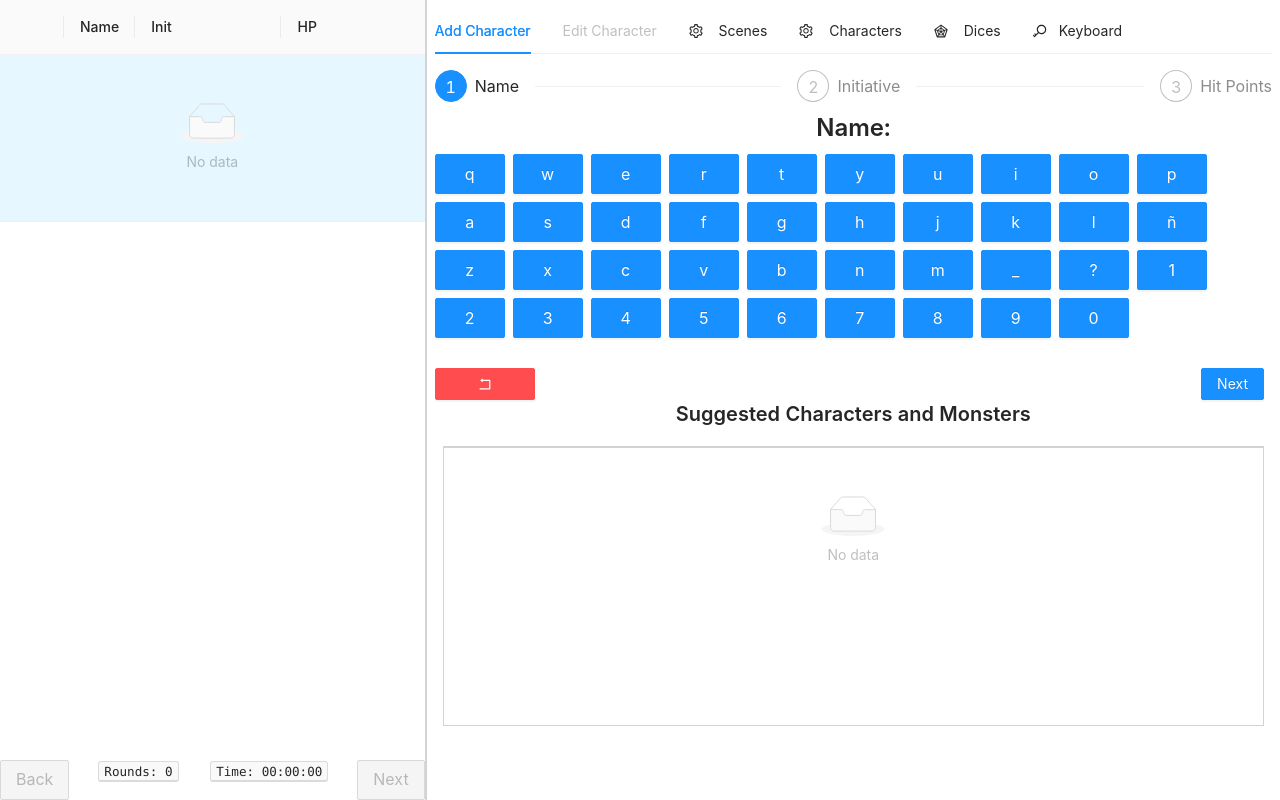
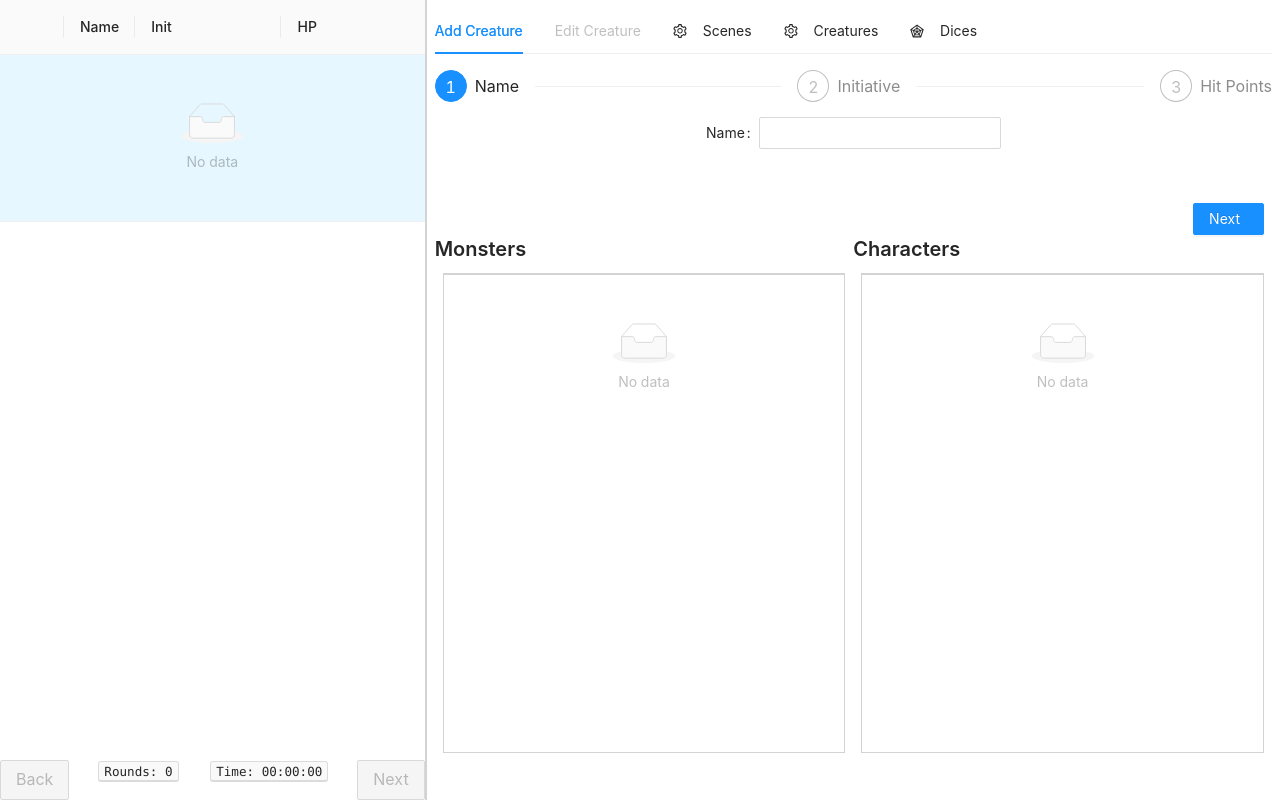
Before and after one commit to santiagoclv/dnd-combat-tracker, a React (Create React App) app: page / in a window 1280 px wide. Built offline with nearby package versions, Linux system fonts and the light colour scheme.

Commit message:
changes over form for initiative

```diff
--- a/src/App.js
+++ b/src/App.js
@@ -1,7 +1,7 @@
 import { useEffect, useState } from 'react';
 import 'antd/dist/antd.min.css';
-import { Row, Col, Tabs, Switch, Typography } from 'antd';
-import { SettingOutlined, RadarChartOutlined, KeyOutlined } from '@ant-design/icons';
+import { Row, Col, Tabs } from 'antd';
+import { SettingOutlined, RadarChartOutlined } from '@ant-design/icons';
 
 import Dices from './components/Dices/Dices';
 import ListCharacters from './components/ListCharacters/ListCharacters';
@@ -11,17 +11,14 @@ import ManageScenes from './components/ManageScenes/ManageScenes';
 import ManageCharacters from './components/ManageCharacters/ManageCharacters';
 import {
     useStateValueInitiatives as useStateInitValue,
-    useStateValueKeyboard as useStateKBValue,
     ContextWrapper
 } from './state-manager/context';
 
 import './App.css';
 
-const { Text } = Typography;
 const { TabPane } = Tabs;
 
 const App = () => {
-    const { isKeyboardMode, setKeyboardMode } = useStateKBValue();
     const [{ selected }] = useStateInitValue();
     const [activeTab, setTab] = useState("2");
 
@@ -46,29 +43,20 @@ const App = () => {
                 }}
             >
                 <Tabs style={{ padding: 8 }}  onChange={setTab} activeKey={activeTab}>
-                    <TabPane tab="Add Character" key="2">
+                    <TabPane tab="Add Creature" key="2">
                         <AddCharacter />
                     </TabPane>
-                    <TabPane disabled={!selected} tab="Edit Character" key="1">
+                    <TabPane disabled={!selected} tab="Edit Creature" key="1">
                         <EditCharacter />
                     </TabPane>
                     <TabPane tab={<><SettingOutlined /> Scenes</>} key="3">
                         <ManageScenes />
                     </TabPane>
-                    <TabPane tab={<><SettingOutlined /> Characters</>} key="4">
+                    <TabPane tab={<><SettingOutlined /> Creatures</>} key="4">
                         <ManageCharacters />
                     </TabPane>
                     <TabPane tab={<><RadarChartOutlined /> Dices</>} key="5">
                         <Dices />
-                    </TabPane>
-                    <TabPane tab={<><KeyOutlined />Keyboard</>} key="6">
-                        <Text>Screen Keyboard:  </Text>
-                        <Switch
-                            checkedChildren="ON"
-                            checked={isKeyboardMode}
-                            onChange={(checked) => setKeyboardMode(checked)}
-                            title="KB Mode"
-                        />
                     </TabPane>
                 </Tabs>
             </Col>
--- a/src/components/AddCharacter/AddCharacter.js
+++ b/src/components/AddCharacter/AddCharacter.js
@@ -1,6 +1,6 @@
 import { useState, useCallback } from 'react';
-import { Button, Steps, Typography, Row, Col } from 'antd';
-import { DeleteOutlined, RollbackOutlined } from '@ant-design/icons';
+import { Button, Steps } from 'antd';
+import { RollbackOutlined } from '@ant-design/icons';
 
 import SuggestedCharacters from './components/SuggestedCharacters/SuggestedCharacters';
 import Initiative from './components/Initiative/Initiative';
@@ -10,16 +10,13 @@ import Name from './components/Name/Name';
 import { useStateValueCharacters, useStateValueInitiatives as useStateValue } from '../../state-manager/context';
 import {
     ADD_INITIATIVE,
-    DELETE_INPUT_HP,
-    DELETE_INPUT_INITIATIVE,
-    DELETE_INPUT_NAME
+    DELETE_INPUT_INITIATIVE
 } from '../../state-manager/initiatives/actions';
 import { ADD_CHARACTER } from '../../state-manager/characters/actions';
 
 import classes from './AddCharacter.module.css';
 
 const { Step } = Steps;
-const { Title } = Typography;
 
 const steps = [
     {
@@ -59,7 +56,9 @@ export default function AddCharacter() {
 
     return (
         <>
-            <Steps current={current}>
+            <Steps current={current} style={{
+                marginBottom: '15px'
+            }}>
                 {steps.map(item => (
                     <Step key={item.title} title={item.title} />
                 ))}
@@ -75,16 +74,6 @@ export default function AddCharacter() {
             }
             <section className={classes['steps-action']}>
                 {
-                    current === 0 &&
-                    <Button
-                        danger
-                        title="Delete last letter"
-                        style={{ width: '100px' }}
-                        type="primary" onClick={() => dispatch({ type: DELETE_INPUT_NAME })} >
-                        <RollbackOutlined />
-                    </Button>
-                }
-                {
                     current === 1 &&
                     <Button
                         danger
@@ -92,16 +81,6 @@ export default function AddCharacter() {
                         style={{ width: '100px' }}
                         type="primary" onClick={() => dispatch({ type: DELETE_INPUT_INITIATIVE })} >
                         <RollbackOutlined />
-                    </Button>
-                }
-                {
-                    current === 2 &&
-                    <Button
-                        danger
-                        title="Delete HP"
-                        style={{ width: '100px' }}
-                        type="primary" onClick={() => dispatch({ type: DELETE_INPUT_HP })} >
-                        <DeleteOutlined />
                     </Button>
                 }
 
@@ -134,11 +113,6 @@ export default function AddCharacter() {
                     </Button>
                 )}
             </section>
-            <Row justify="center">
-                <Col>
-                    <Title level={4}>Suggested Characters and Monsters</Title>
-                </Col>
-            </Row>
             <SuggestedCharacters />
         </>
     )
--- a/src/components/AddCharacter/AddCharacter.module.css
+++ b/src/components/AddCharacter/AddCharacter.module.css
@@ -9,3 +9,6 @@
 .steps-action :first-child {
     margin: 0 auto 0 0;
 }
+.steps-action :only-child {
+    margin: 0 8px 0 auto;
+}
--- a/src/components/AddCharacter/components/HitPoints/HitPoints.js
+++ b/src/components/AddCharacter/components/HitPoints/HitPoints.js
@@ -1,60 +1,25 @@
-import { Button, Row, Col, Typography } from 'antd';
-
-import { useStateValueInitiatives as useStateValue } from '../../../../state-manager/context';
+import { Row, Col, Form, InputNumber } from 'antd';
 import { WRITE_INPUT_HP } from '../../../../state-manager/initiatives/actions';
 
-const { Title } = Typography;
+import {
+    useStateValueInitiatives as useStateValue
+} from '../../../../state-manager/context';
 
-const buttons = [
-    { value: "1", type: WRITE_INPUT_HP },
-    { value: "2", type: WRITE_INPUT_HP },
-    { value: "3", type: WRITE_INPUT_HP },
-    { value: "4", type: WRITE_INPUT_HP },
-    { value: "5", type: WRITE_INPUT_HP },
-    { value: "6", type: WRITE_INPUT_HP },
-    { value: "7", type: WRITE_INPUT_HP },
-    { value: "8", type: WRITE_INPUT_HP },
-    { value: "9", type: WRITE_INPUT_HP },
-    {},
-    { value: "0", type: WRITE_INPUT_HP },
-];
+const Name = () => {
+    const [{ inputHitpoints }, dispatch] = useStateValue();
 
+    return (
+        <Row gutter={[16, 16]} justify="center">
+            <Col>
+                <Form.Item label="HP" name="hp" >
+                    <InputNumber
+                        onChange={(value) => dispatch({ type: WRITE_INPUT_HP, value })}
+                        value={inputHitpoints}
+                    />
+                </Form.Item>
+            </Col>
+        </Row>
+    );
+};
 
-function Keyboard() {
-    const [, dispatch] = useStateValue();
-    return (
-        <>
-            {buttons.map(({ type, value, Icon, danger }) => {
-                if (!type) return <Col span={8} key={"vacio"} />;
-                return (
-                    <Col span={8} key={value ?? type}>
-                        <Button
-                            danger={danger}
-                            size="large"
-                            title={value ?? undefined}
-                            style={{ minWidth: '70px', height: '100%' }}
-                            type="primary" onClick={() => dispatch({ type, value })} >
-                            {!!value ? value : <Icon />}
-                        </Button>
-                    </Col>
-                );
-            })}
-        </>
-    );
-}
-
-export default function HitPoints() {
-    const [{ inputHitpoints }] = useStateValue();
-    return (
-        <>
-            <Row gutter={[16, 16]} justify="center">
-                <Col span={8} >
-                    <Title style={{ margin: 10 }} level={3}>HP: {inputHitpoints}</Title>
-                </Col>
-            </Row>
-            <Row gutter={[8, 8]}>
-                <Keyboard />
-            </Row>
-        </>
-    );
-}
+export default Name;
--- a/src/components/AddCharacter/components/Name/Name.js
+++ b/src/components/AddCharacter/components/Name/Name.js
@@ -1,107 +1,25 @@
-import { Button, Row, Col, Typography, Input } from 'antd';
+import { Row, Col, Form, Input } from 'antd';
 
 import {
-    useStateValueInitiatives as useStateValue,
-    useStateValueKeyboard as useStateKBValue
+    useStateValueInitiatives as useStateValue
 } from '../../../../state-manager/context';
-import { WRITE_INPUT_NAME, SET_INPUT_NAME } from '../../../../state-manager/initiatives/actions';
-
-const { Title } = Typography;
-
-const buttonLetters = [
-    { value: "q", type: WRITE_INPUT_NAME },
-    { value: "w", type: WRITE_INPUT_NAME },
-    { value: "e", type: WRITE_INPUT_NAME },
-    { value: "r", type: WRITE_INPUT_NAME },
-    { value: "t", type: WRITE_INPUT_NAME },
-    { value: "y", type: WRITE_INPUT_NAME },
-    { value: "u", type: WRITE_INPUT_NAME },
-    { value: "i", type: WRITE_INPUT_NAME },
-    { value: "o", type: WRITE_INPUT_NAME },
-    { value: "p", type: WRITE_INPUT_NAME },
-    { value: "a", type: WRITE_INPUT_NAME },
-    { value: "s", type: WRITE_INPUT_NAME },
-    { value: "d", type: WRITE_INPUT_NAME },
-    { value: "f", type: WRITE_INPUT_NAME },
-    { value: "g", type: WRITE_INPUT_NAME },
-    { value: "h", type: WRITE_INPUT_NAME },
-    { value: "j", type: WRITE_INPUT_NAME },
-    { value: "k", type: WRITE_INPUT_NAME },
-    { value: "l", type: WRITE_INPUT_NAME },
-    { value: "ñ", type: WRITE_INPUT_NAME },
-    { value: "z", type: WRITE_INPUT_NAME },
-    { value: "x", type: WRITE_INPUT_NAME },
-    { value: "c", type: WRITE_INPUT_NAME },
-    { value: "v", type: WRITE_INPUT_NAME },
-    { value: "b", type: WRITE_INPUT_NAME },
-    { value: "n", type: WRITE_INPUT_NAME },
-    { value: "m", type: WRITE_INPUT_NAME },
-    { value: "_", type: WRITE_INPUT_NAME },
-    { value: "?", type: WRITE_INPUT_NAME },
-    { value: "1", type: WRITE_INPUT_NAME },
-    { value: "2", type: WRITE_INPUT_NAME },
-    { value: "3", type: WRITE_INPUT_NAME },
-    { value: "4", type: WRITE_INPUT_NAME },
-    { value: "5", type: WRITE_INPUT_NAME },
-    { value: "6", type: WRITE_INPUT_NAME },
-    { value: "7", type: WRITE_INPUT_NAME },
-    { value: "8", type: WRITE_INPUT_NAME },
-    { value: "9", type: WRITE_INPUT_NAME },
-    { value: "0", type: WRITE_INPUT_NAME },
-];
-
-function Keyboard({ extraWords }) {
-    const [, dispatch] = useStateValue();
-    return (
-        <>
-            {buttonLetters.concat(extraWords).map(({ type, value, Icon }) => {
-                return (
-                    <Col key={value}>
-                        <Button
-                            size="large"
-                            title={value ?? undefined}
-                            style={{ minWidth: '70px', height: '100%' }}
-                            type="primary" onClick={() => dispatch({ type, value })} >
-                            {!!value ? value : <Icon />}
-                        </Button>
-                    </Col>
-                );
-            })
-            }
-        </>
-    )
-}
+import { SET_INPUT_NAME } from '../../../../state-manager/initiatives/actions';
 
 const Name = () => {
-    const { isKeyboardMode } = useStateKBValue();
     const [{ inputName }, dispatch] = useStateValue();
-    const queryString = window.location.search;
-    const urlParams = new URLSearchParams(queryString);
-    const players_param = urlParams.get('players') ? urlParams.get('players') : null;
-    const players = players_param?.split("-")?.map(ply => ({ value: ply, type: WRITE_INPUT_NAME })) ?? [];
 
     return (
-        <>
-            <Row gutter={[16, 16]} justify="center">
-                <Col>
-                    <Title style={{ margin: 10 }} level={3}>Name: {inputName}</Title>
-                </Col>
-            </Row>
-            {
-                isKeyboardMode ?
-                    <Row gutter={[8, 8]}>
-                        <Keyboard extraWords={players} />
-                    </Row>
-                :
-                    <Row gutter={[8, 8]}>
-                        <Input
-                            onChange={({target: { value }}) => dispatch({ type: SET_INPUT_NAME, value })}
-                            value={inputName}
-                        />
-                    </Row>
-            }
-
-        </>
+        <Row gutter={[16, 16]} justify="center">
+            <Col>
+                <Form.Item label="Name" name="name" >
+                    <Input
+                        name='name'
+                        onChange={({ target: { value } }) => dispatch({ type: SET_INPUT_NAME, value })}
+                        value={inputName}
+                    />
+                </Form.Item>
+            </Col>
+        </Row>
     );
 };
 
--- a/src/components/AddCharacter/components/SuggestedCharacters/SuggestedCharacters.js
+++ b/src/components/AddCharacter/components/SuggestedCharacters/SuggestedCharacters.js
@@ -1,6 +1,6 @@
 import { useMemo } from "react";
 import Icon, { EditOutlined } from "@ant-design/icons";
-import { Card, List } from "antd";
+import { Card, Col, List, Row, Typography } from "antd";
 import { useStateValueCharacters, useStateValueInitiatives } from "../../../../state-manager/context";
 import { ADD_INITIATIVE, WRITE_INPUT_ALL } from "../../../../state-manager/initiatives/actions";
 
@@ -10,16 +10,20 @@ import { ReactComponent as HelmHead } from '../../../../assets/visored-helm.svg'
 const DragonHeadIcon = props => <Icon component={DragonHead} {...props} style={{ fontSize: '20px' }} />;
 const HelmHeadIcon = props => <Icon component={HelmHead} {...props} style={{ fontSize: '20px' }} />;
 
+const matchName = (inputName, name) => name.toLowerCase().search(inputName.toLowerCase()) >= 0;
+
+const { Title } = Typography;
+
 export default function SuggestedCharacters() {
-    const [{ inputName }, dispatch ] = useStateValueInitiatives();
-    const [ allCharacters ] = useStateValueCharacters();
+    const [{ inputName }, dispatch] = useStateValueInitiatives();
+    const [allCharacters] = useStateValueCharacters();
 
-    const characters = useMemo(() => {
-        if(!!inputName){
-            return allCharacters.filter(chr => chr.name.search(inputName) >= 0);
-        }
-        return allCharacters;
-    }, [ inputName, allCharacters ]);
+    const [monsters, characters] = useMemo(() => (
+        [
+            allCharacters.filter(chr => matchName(inputName, chr.name) && chr.monster),
+            allCharacters.filter(chr => matchName(inputName, chr.name) && !chr.monster)
+        ]
+    ), [inputName, allCharacters]);
 
     const handleInputAction = (value) => {
         dispatch({
@@ -36,18 +40,42 @@ export default function SuggestedCharacters() {
     };
 
     return (
+        <Row>
+            <Col span={12}>
+                <Title level={4}>Monsters</Title>
+                <CreatureList
+                    dataSource={monsters}
+                    handleInputAction={handleInputAction}
+                    handleAdd={handleAdd}
+                />
+            </ Col>
+            <Col span={12}>
+                <Title level={4}>Characters</Title>
+                <CreatureList
+                    dataSource={characters}
+                    handleInputAction={handleInputAction}
+                    handleAdd={handleAdd}
+                />
+            </ Col>
+        </ Row>
+    )
+}
+
+
+const CreatureList = ({ dataSource, handleInputAction, handleAdd }) => {
+    return (
         <List
             style={{
                 margin: '0.5rem',
-                height: '35vh',
+                height: '60vh',
                 overflowY: 'scroll',
                 overflowX: 'hidden',
                 border: 'solid 1px lightgrey',
                 borderTop: 'solid 2px lightgrey',
             }}
             grid={{ gutter: 16, column: 5 }}
-            dataSource={characters}
-            renderItem={ ({name, initiative, hitpoints, monster }) => (
+            dataSource={dataSource}
+            renderItem={({ name, initiative, hitpoints, monster }) => (
                 <Card
                     size="small"
                     actions={[
@@ -60,13 +88,13 @@ export default function SuggestedCharacters() {
                             <DragonHeadIcon
                                 title="Add as a monster"
                                 key="monster"
-                                onClick={() => handleAdd({name, initiative, hitpoints, monster })}
+                                onClick={() => handleAdd({ name, initiative, hitpoints, monster })}
                             />
                             :
                             <HelmHeadIcon
                                 title="Add as a player"
                                 key="player"
-                                onClick={() => handleAdd({name, initiative, hitpoints, monster })}
+                                onClick={() => handleAdd({ name, initiative, hitpoints, monster })}
                             />
                     ]}
                 >
--- a/src/state-manager/context.js
+++ b/src/state-manager/context.js
@@ -1,4 +1,4 @@
-import React, { createContext, useContext, useReducer, useEffect, useState } from 'react';
+import React, { createContext, useContext, useReducer, useEffect } from 'react';
 
 import {
     reducer as initiativesReducer,
@@ -15,7 +15,6 @@ import { saveCharacters, getInitialCharacters } from './characters/storage-data'
 const StateContext = createContext();
 
 export const ContextWrapper = ({ children }) => {
-    const [ isKeyboardMode, setKeyboardMode ] = useState(true);
     const initiativesStore = useReducer(initiativesReducer, initiativesInitialState, getInitialState);
     const charactersStore = useReducer(charactersReducer, charactersInitialState, getInitialCharacters);
 
@@ -30,14 +29,12 @@ export const ContextWrapper = ({ children }) => {
     }, [charactersStore]);
 
     return (
-        <StateContext.Provider value={[initiativesStore, charactersStore, { isKeyboardMode, setKeyboardMode } ]}>
+        <StateContext.Provider value={[initiativesStore, charactersStore ]}>
             { children }
         </StateContext.Provider>
     );
 };
 
-export const useStateValueKeyboard = () => useContext(StateContext)[2];
-
 export const useStateValueInitiatives = () => useContext(StateContext)[0];
 
 export const useStateValueCharacters = () => useContext(StateContext)[1];
--- a/src/state-manager/initiatives/actions.js
+++ b/src/state-manager/initiatives/actions.js
@@ -5,11 +5,8 @@ export const SET_INITIATIVES = "SET_INITIATIVES";
 export const REMOVE_CHARACTER = "REMOVE_CHARACTER";
 export const WRITE_INPUT_ALL = "WRITE_INPUT_ALL";
 export const WRITE_INPUT_INITIATIVE = "WRITE_INPUT_INITIATIVE";
-export const WRITE_INPUT_NAME = "WRITE_INPUT_NAME";
 export const WRITE_INPUT_HP = "WRITE_INPUT_HP";
 export const DELETE_INPUT_INITIATIVE = "DELETE_INPUT_INITIATIVE";
-export const DELETE_INPUT_NAME = "DELETE_INPUT_NAME";
-export const DELETE_INPUT_HP = "DELETE_INPUT_HP";
 export const NEXT = "NEXT";
 export const BACK = "BACK";
 export const SELECT = "SELECT";
--- a/src/state-manager/initiatives/reducer.js
+++ b/src/state-manager/initiatives/reducer.js
@@ -10,11 +10,8 @@ import {
     REMOVE_CHARACTER,
     WRITE_INPUT_ALL,
     WRITE_INPUT_INITIATIVE,
-    WRITE_INPUT_NAME,
     WRITE_INPUT_HP,
     DELETE_INPUT_INITIATIVE,
-    DELETE_INPUT_NAME,
-    DELETE_INPUT_HP,
     NEXT,
     BACK,
     SELECT,
@@ -119,25 +116,15 @@ export const reducer = (state, action) => {
 
             return { ...state, inputInitiative: [...roll?.slice(0, -1), lastValue + value] };
         }
-        case WRITE_INPUT_NAME: {
-            const inputName = state.inputName + action.value;
-            return { ...state, inputName };
-        }
         case SET_INPUT_NAME: {
             return { ...state, inputName: action.value };
         }
         case WRITE_INPUT_HP: {
-            const inputHitpoints = parseInt(state.inputHitpoints + action.value);
+            const inputHitpoints = parseInt(action.value);
             return { ...state, inputHitpoints };
         }
         case DELETE_INPUT_INITIATIVE: {
             return { ...state, inputInitiative: (state.inputInitiative ?? [])?.slice(0, -1) };
-        }
-        case DELETE_INPUT_HP: {
-            return { ...state, inputHitpoints: 0 };
-        }
-        case DELETE_INPUT_NAME: {
-            return { ...state, inputName: state?.inputName?.slice(0, -1) ?? '' };
         }
         case NEXT: {
             const { firstTurn } = state;
```
Also changed, not shown: src/components/AddCharacter/components/Initiative/Initiative.js (+5 -3 lines), 2 other files (tests, documents, lock files or other folders).
